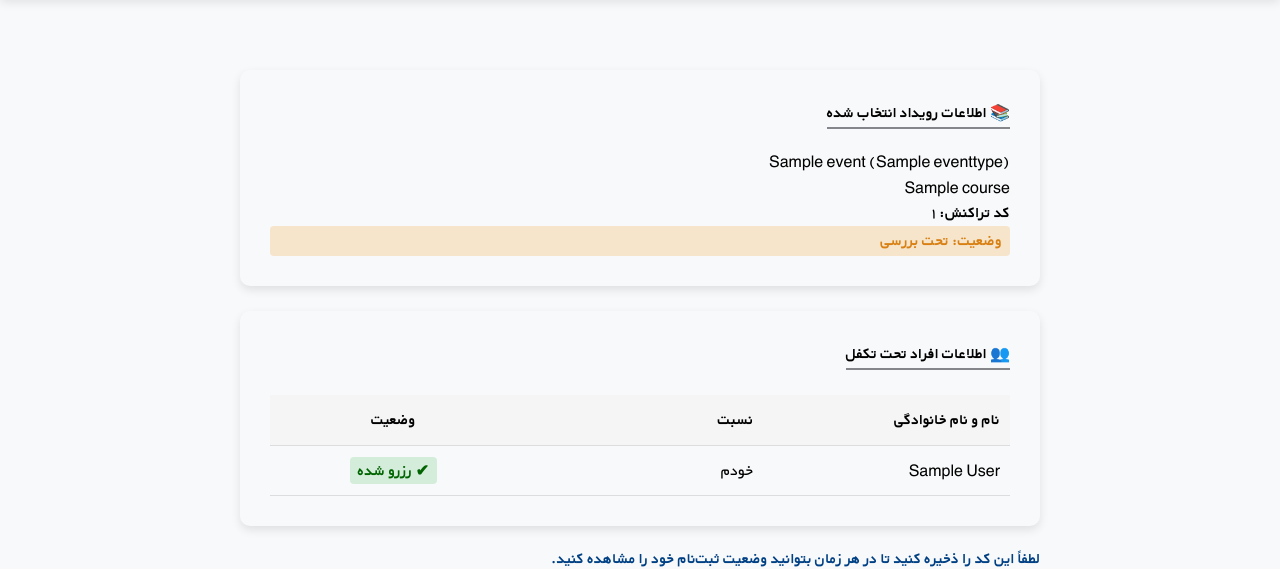
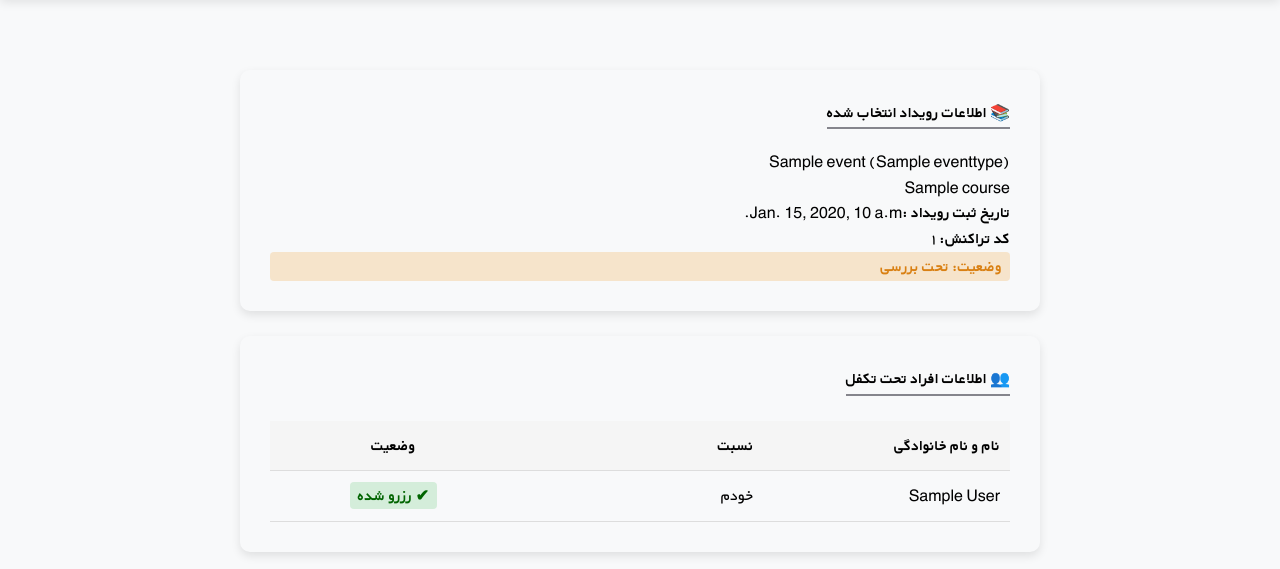
Before and after one commit to jacob6209/event_project, a Django app: page /registration/lookup/1/ in a window 1280 px wide. Shown: the part 82-651 px from the top of the page. Run offline with Django 5.2, Linux system fonts and the light colour scheme; a user stored in the database is signed in; tables that the repository leaves empty hold one stand-in row (values such as "Sample post").

```diff
--- a/event/templates/registration_lookup.html
+++ b/event/templates/registration_lookup.html
@@ -16,6 +16,7 @@
     <h4 class="mb-20 h4.page-title">📚 اطلاعات رویداد انتخاب شده</h4>
     <p>{{ course.event }}</p>
     <p>{{ course.title | persian_digits }}</p>
+    <p><strong>تاریخ ثبت رویداد :</strong>{{registration.registered_at}}</p>
     <p><strong>کد تراکنش:</strong> {{ registration.transaction_id|persian_digits }}</p>
     <p class="{% if registration.status == 'pending' %}status-pending
     {% elif registration.status == 'accepted' %}status-accepted
--- a/requirements.txt
+++ b/requirements.txt
@@ -3,5 +3,8 @@ crispy-bootstrap5==2025.6
 Django==5.2.8
 django-allauth==65.13.1
 django-crispy-forms==2.5
+django-jalali==7.4.0
+jalali_core==1.0.0
+jdatetime==5.2.0
 sqlparse==0.5.4
 tzdata==2025.2
```
